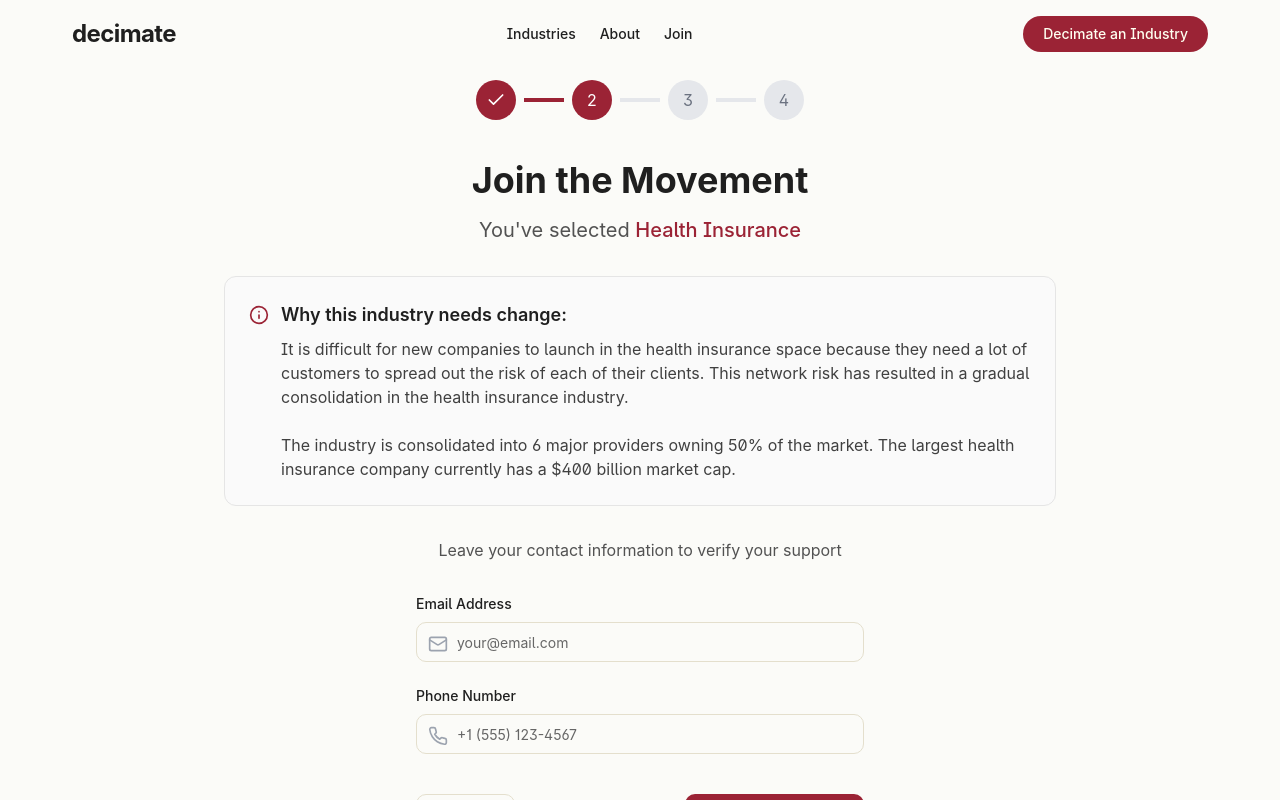
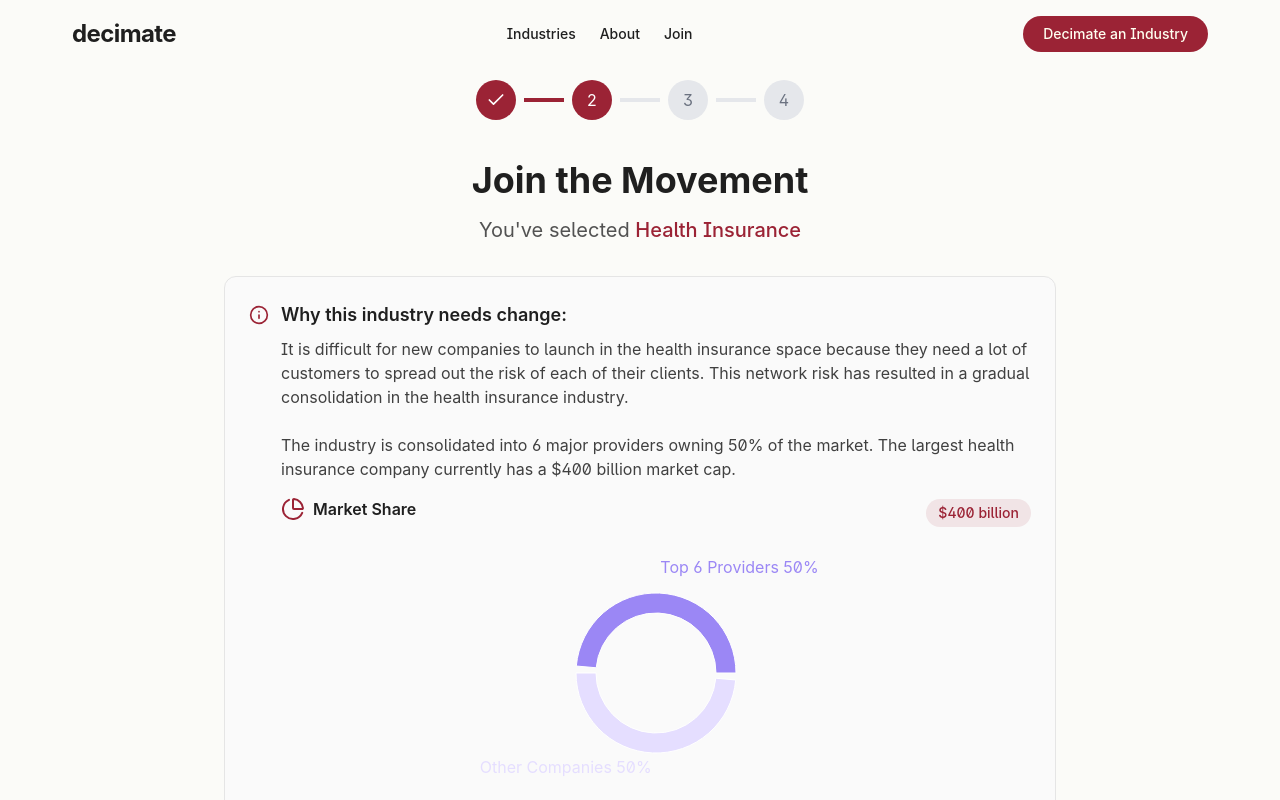
Before and after one commit to EBITDA420/decimate-marketplace, a React (Vite) app: page /industry-signup in a window 1280 px wide. Both pictures are taken after a click on the button 354 px from the left and 409 px from the top of the page. Shown: the top 800 px of the page. Built offline with nearby package versions, Linux system fonts and the light colour scheme; a web font is replaced by a local one.

Commit message:
Add industry consolidation visuals
Adds visuals to the industry signup page to show consolidation.

```diff
--- /dev/null
+++ b/src/components/IndustryVisualizer.tsx
@@ -0,0 +1,141 @@
+
+import React from "react";
+import { PieChart, Pie, Cell, ResponsiveContainer, Tooltip } from "recharts";
+import {
+  ChartPie,
+  Building2,
+  TrendingUp,
+  DollarSign,
+  BarChart4
+} from "lucide-react";
+
+type IndustryVisualizerProps = {
+  industryId: string;
+};
+
+const IndustryVisualizer = ({ industryId }: IndustryVisualizerProps) => {
+  // Market share data for pie charts
+  const getIndustryData = () => {
+    switch (industryId) {
+      case "health-insurance":
+        return {
+          title: "Market Share",
+          data: [
+            { name: "Top 6 Providers", value: 50, color: "#9b87f5" },
+            { name: "Other Companies", value: 50, color: "#E5DEFF" }
+          ],
+          marketCap: "$400 billion",
+          icon: <ChartPie className="w-6 h-6 text-roman-red" />
+        };
+      case "social-media":
+        return {
+          title: "Industry Consolidation",
+          data: [
+            { name: "Market Leader", value: 65, color: "#8B5CF6" },
+            { name: "Other Platforms", value: 35, color: "#E5DEFF" }
+          ],
+          marketCap: "$1.6 trillion",
+          icon: <TrendingUp className="w-6 h-6 text-roman-red" />
+        };
+      case "search-engines":
+        return {
+          title: "Market Dominance",
+          data: [
+            { name: "Market Leader", value: 85, color: "#D946EF" },
+            { name: "Competitors", value: 15, color: "#E5DEFF" }
+          ],
+          marketCap: "$2.2 trillion",
+          icon: <BarChart4 className="w-6 h-6 text-roman-red" />
+        };
+      case "ecommerce":
+        return {
+          title: "US eCommerce Market",
+          data: [
+            { name: "Market Leader", value: 40, color: "#F97316" },
+            { name: "Other Retailers", value: 60, color: "#E5DEFF" }
+          ],
+          marketCap: "$2.1 trillion",
+          icon: <DollarSign className="w-6 h-6 text-roman-red" />
+        };
+      case "cities":
+        return {
+          title: "Real Estate Value",
+          data: [
+            { name: "Top 5 Cities", value: 60, color: "#0EA5E9" },
+            { name: "All Other Cities", value: 40, color: "#E5DEFF" }
+          ],
+          marketCap: "$2.8 trillion (NYC)",
+          icon: <Building2 className="w-6 h-6 text-roman-red" />
+        };
+      case "computer-hardware":
+        return {
+          title: "Semiconductor Industry",
+          data: [
+            { name: "Market Leader", value: 70, color: "#403E43" },
+            { name: "Competitors", value: 30, color: "#E5DEFF" }
+          ],
+          marketCap: "$2.8 trillion",
+          icon: <ChartPie className="w-6 h-6 text-roman-red" />
+        };
+      default:
+        return {
+          title: "Market Share",
+          data: [
+            { name: "Market Leaders", value: 60, color: "#8E9196" },
+            { name: "Others", value: 40, color: "#E5DEFF" }
+          ],
+          marketCap: "$1+ trillion",
+          icon: <ChartPie className="w-6 h-6 text-roman-red" />
+        };
+    }
+  };
+
+  const industryData = getIndustryData();
+
+  return (
+    <div className="mt-4 mb-2">
+      <div className="flex items-center justify-between">
+        <div className="flex items-center gap-2 mb-2">
+          {industryData.icon}
+          <h4 className="font-semibold">{industryData.title}</h4>
+        </div>
+        <div className="bg-roman-red/10 text-roman-red px-3 py-1 rounded-full text-sm font-medium">
+          {industryData.marketCap}
+        </div>
+      </div>
+
+      <div className="h-64 mt-4">
+        <ResponsiveContainer width="100%" height="100%">
+          <PieChart>
+            <Pie
+              data={industryData.data}
+              cx="50%"
+              cy="50%"
+              innerRadius={60}
+              outerRadius={80}
+              paddingAngle={5}
+              dataKey="value"
+              label={({ name, percent }) => `${name} ${(percent * 100).toFixed(0)}%`}
+              labelLine={false}
+            >
+              {industryData.data.map((entry, index) => (
+                <Cell key={`cell-${index}`} fill={entry.color} />
+              ))}
+            </Pie>
+            <Tooltip
+              formatter={(value) => [`${value}%`, 'Market Share']}
+              contentStyle={{
+                backgroundColor: 'rgba(255, 255, 255, 0.9)',
+                borderRadius: '8px',
+                border: 'none',
+                boxShadow: '0 4px 6px -1px rgba(0, 0, 0, 0.1)'
+              }}
+            />
+          </PieChart>
+        </ResponsiveContainer>
+      </div>
+    </div>
+  );
+};
+
+export default IndustryVisualizer;
--- a/src/pages/IndustrySignup.tsx
+++ b/src/pages/IndustrySignup.tsx
@@ -8,6 +8,7 @@ import { toast } from "sonner";
 import Header from "@/components/Header";
 import Footer from "@/components/Footer";
 import { industries } from "@/components/IndustrySection";
+import IndustryVisualizer from "@/components/IndustryVisualizer";
 
 type SignupStep = "select" | "contact" | "verify" | "complete";
 
@@ -163,16 +164,19 @@ const IndustrySignup = () => {
                 </p>
               </div>
 
-              {/* Industry explainer */}
+              {/* Industry explainer with visualization */}
               {selectedIndustry && industryExplainers[selectedIndustry.id] && (
                 <div className="bg-neutral-50 border border-neutral-200 rounded-xl p-6 mb-8">
                   <div className="flex items-start">
                     <Info className="w-5 h-5 text-roman-red mt-1 mr-3 flex-shrink-0" />
-                    <div>
+                    <div className="w-full">
                       <h3 className="text-lg font-semibold mb-2">Why this industry needs change:</h3>
                       <div className="text-neutral-700 space-y-2 whitespace-pre-line">
                         {industryExplainers[selectedIndustry.id]}
                       </div>
+
+                      {/* Add the visualization component */}
+                      <IndustryVisualizer industryId={selectedIndustry.id} />
                     </div>
                   </div>
                 </div>
```
